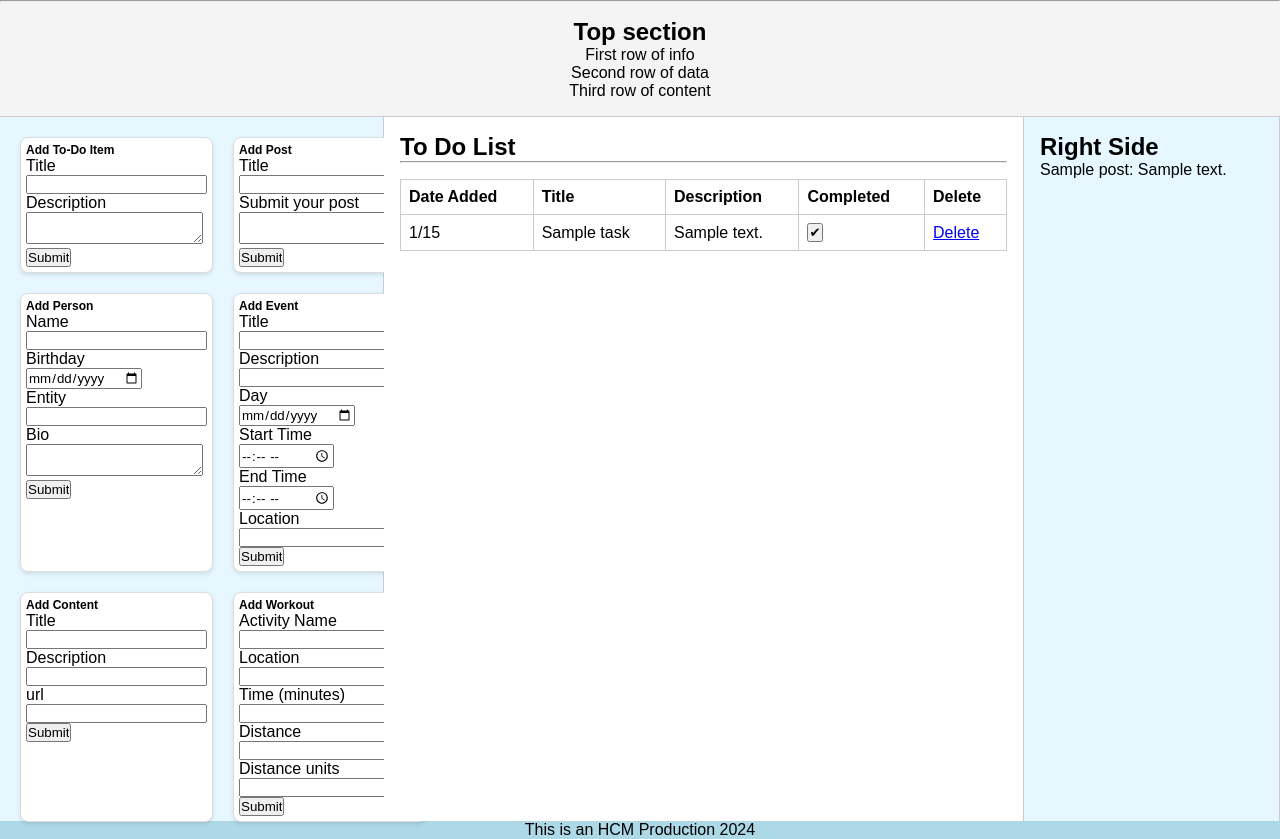
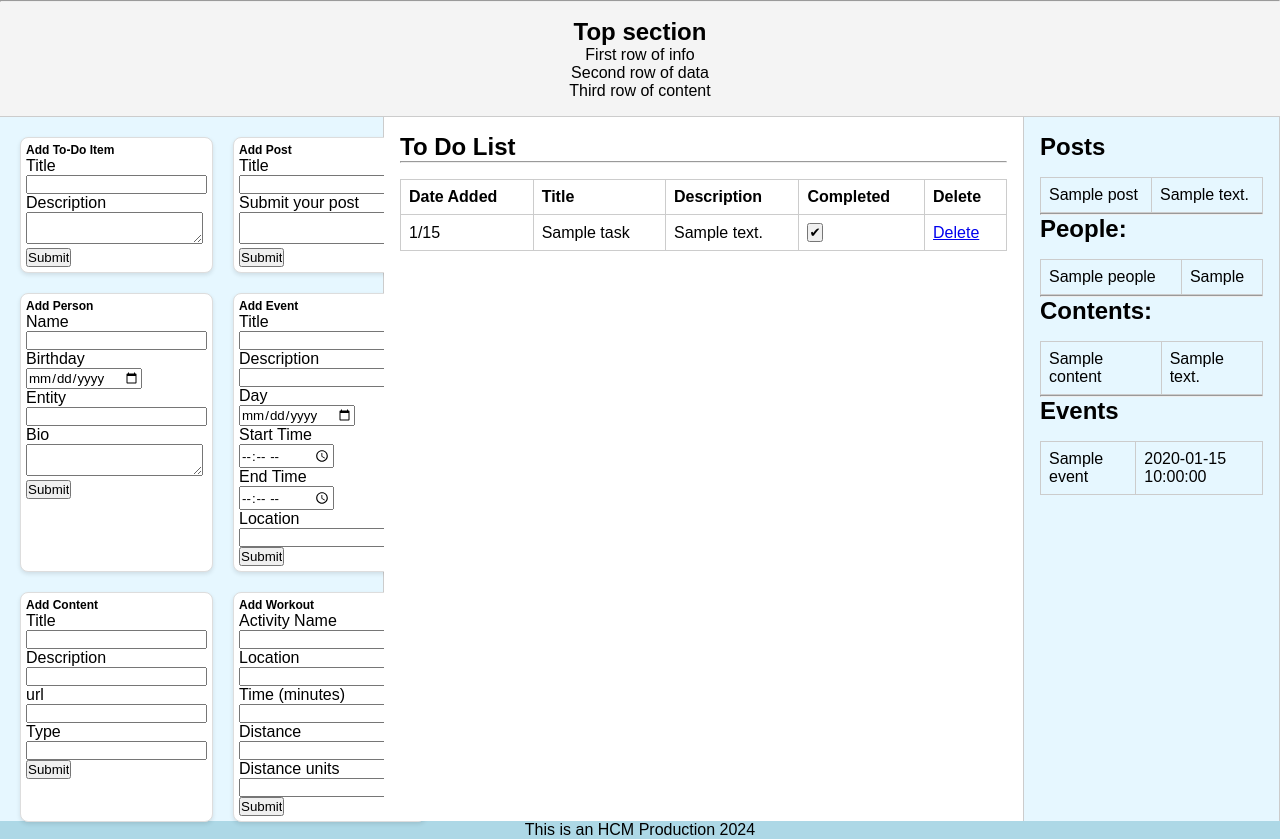
Before and after one commit to FleetCentere/Spheres, a Flask app: page /homepage in a window 1280 px wide. Shown: the part 154-993 px from the top of the page. Run offline with Flask 3, Linux system fonts and the light colour scheme; a user stored in the database is signed in; tables that the repository leaves empty hold one stand-in row (values such as "Sample post").

Commit message:
fixes to homepage

```diff
--- a/app/models.py
+++ b/app/models.py
@@ -1,4 +1,4 @@
-from datetime import datetime, timezone
+from datetime import datetime, timezone, time
 from typing import Optional
 from werkzeug.security import generate_password_hash, check_password_hash
 from flask_login import UserMixin
@@ -200,8 +200,8 @@ class Event(db.Model):
     title: so.Mapped[str] = so.mapped_column(sa.String(140))
     description: so.Mapped[Optional[str]] = so.mapped_column(sa.Text)
     day: so.Mapped[datetime] = so.mapped_column(default=lambda: datetime.now(timezone.utc))
-    start_time: so.Mapped[datetime] = so.mapped_column()
-    end_time: so.Mapped[datetime] = so.mapped_column()
+    start_time: so.Mapped[time] = so.mapped_column()
+    end_time: so.Mapped[time] = so.mapped_column()
     location: so.Mapped[str] = so.mapped_column(sa.String(120))
     user_id: so.Mapped[int] = so.mapped_column(sa.ForeignKey(User.id), index=True)
 
--- a/app/routes.py
+++ b/app/routes.py
@@ -3,7 +3,7 @@ from flask_login import current_user, login_user, logout_user, login_required
 from urllib.parse import urlsplit
 from app import app, db
 from app.forms import LoginForm, RegistrationForm, EditProfileForm, EmptyForm, PostForm, TaskForm, WorkoutForm, PersonForm, ContentForm, EventForm
-from app.models import User, Post, Task
+from app.models import User, Post, Task, WorkoutActivity, Person, Event, Content
 import sqlalchemy as sa
 from datetime import datetime, timezone
 
@@ -151,11 +151,28 @@ def homepage():
     personform = PersonForm()
     contentform = ContentForm()
     eventform = EventForm()
+    # getting tasks
     query = db.session.query(Task).filter(Task.user_id == current_user.id, Task.deleted == False).order_by(sa.desc(Task.timestamp))
     tasks = query.all()
+    # getting posts
     query = db.session.query(Post).filter(Post.user_id == current_user.id).order_by(sa.desc(Post.timestamp))
     posts = query.all()
-    return render_template("homepage.html", tasks=tasks, posts=posts,
+    # getting people
+    query = db.session.query(Person).filter(Person.user_id == current_user.id)
+    people = query.all()
+    # getting events
+    query = db.session.query(Event).filter(Event.user_id == current_user.id).order_by(sa.desc(Event.day))
+    events = query.all()
+    # getting content
+    query = db.session.query(Content).filter(Content.user_id == current_user.id).order_by(sa.desc(Content.timestamp))
+    contents = query.all()
+
+    return render_template("homepage.html",
+                            tasks=tasks,
+                            posts=posts,
+                            people=people,
+                            contents=contents,
+                            events=events,
                             taskform=taskform,
                             postform=postform,
                             personform=personform,
@@ -225,6 +242,9 @@ def add_person():
         db.session.commit()
         flash("Person has been added")
         return redirect(url_for("homepage"))
+    else:
+        flash("Not validated upon submit")
+        return redirect(url_for("homepage"))
 
 @app.route("/add_workout", methods=["POST"])
 @login_required
--- a/app/templates/homepage.html
+++ b/app/templates/homepage.html
@@ -169,7 +169,13 @@
                         <span class="form-error">[{{ error }}]</span>
                     {% endfor %}
                 </p>
-
+                <p>
+                    {{ contentform.content_type.label }}<br>
+                    {{ contentform.content_type }}
+                    {% for error in contentform.content_type.errors %}
+                        <span class="form-error">[{{ error }}]</span>
+                    {% endfor %}
+                </p>
                 <p>{{ contentform.submit() }}</p>
             </form>
         </div>
@@ -251,10 +257,57 @@
 
     </div>
     <div class="homepage-right">
-        <h2>Right Side</h2>
-        {% for post in posts %}
-            <p>{{ post.title }}: {{ post.body }}</p>
-        {% endfor %}
+        {% if posts %}
+            <h2>Posts</h2>
+            <table>
+                {% for post in posts %}
+                <tr>
+                    <td>{{ post.title }}</td>
+                    <td>{{ post.body }}</td>
+                </tr>
+                {% endfor %}
+            </table>
+        {% endif %}
+
+
+        {% if people %}
+        <hr>
+        <h2>People:</h2>
+        <table>
+            {% for person in people %}
+                <tr>
+                    <td>{{ person.name }}</td>
+                    <td>{{ person.entity }}</td>
+                </tr>
+            {% endfor %}
+        </table>
+        {% endif %}
+
+        {% if contents %}
+        <hr>
+        <h2>Contents:</h2>
+        <table>
+            {% for content in contents %}
+                <tr>
+                    <td>{{ content.title }}</td>
+                    <td>{{ content.content_type }}</td>
+                </tr>
+            {% endfor %}
+        </table>
+        {% endif %}
+
+        {% if events %}
+        <hr>
+        <h2>Events</h2>
+        <table>
+            {% for event in events %}
+                <tr>
+                    <td>{{ event.title }}</td>
+                    <td>{{ event.day }}</td>
+                </tr>
+            {% endfor %}
+        </table>
+        {% endif %}
     </div>
 </div>
 
```
Also changed, not shown: migrations/versions/337ea6bbedc5_time_instead_of_datetime_for_events.py (added, +56 -0 lines).
